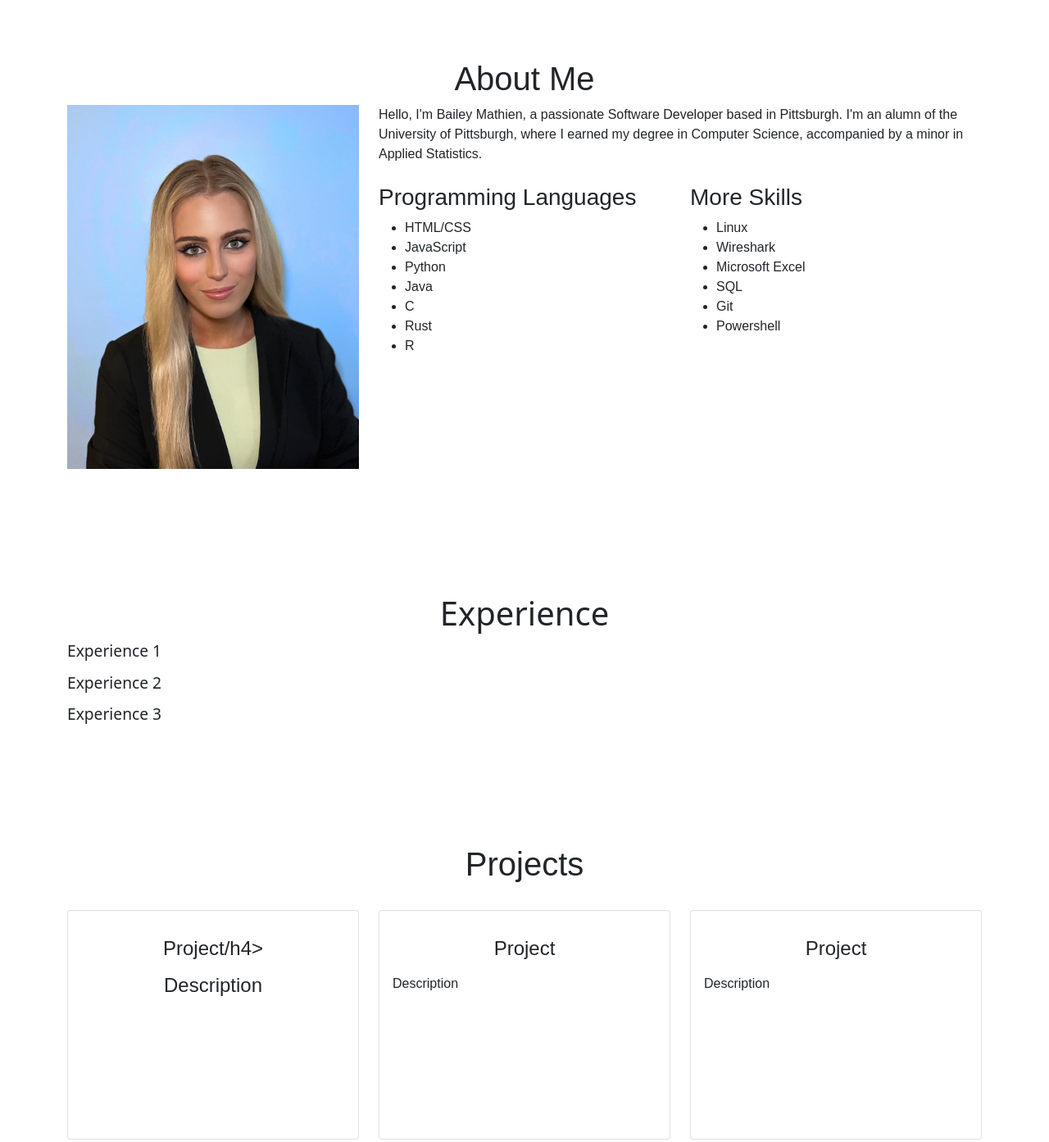
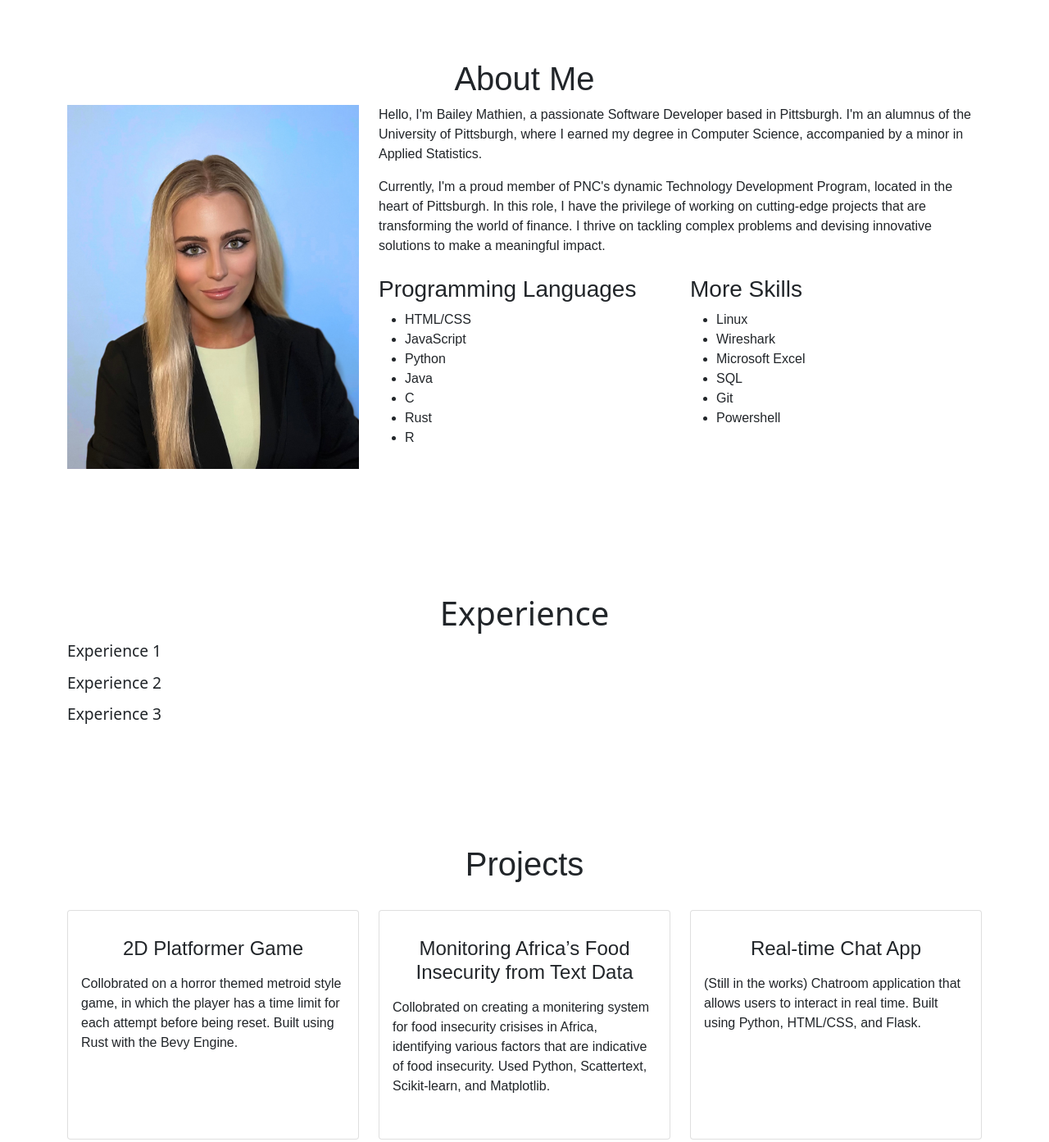
Before and after one commit to baileymathien/baileymathien.github.io, a plain HTML site: page index.html in a window 1280 px wide. Shown: the part 840-2233 px from the top of the page at 82% size. Drawn offline with nearby package versions, Linux system fonts and the light colour scheme; files whose address does not match are found by name; a web font is replaced by a local one.

Commit message:
Update index.html

```diff
--- a/index.html
+++ b/index.html
@@ -72,8 +72,9 @@
             </div>
 
             <div class="col-lg-8">
-                <p>Hello, I'm Bailey Mathien, a passionate Software Developer based in Pittsburgh. I'm an alumn of the University of Pittsburgh, where I earned my degree in Computer Science, accompanied by a minor in Applied Statistics.</p>
+                <p>Hello, I'm Bailey Mathien, a passionate Software Developer based in Pittsburgh. I'm an alumnus of the University of Pittsburgh, where I earned my degree in Computer Science, accompanied by a minor in Applied Statistics.</p>
 
+                <p>Currently, I'm a proud member of PNC's dynamic Technology Development Program, located in the heart of Pittsburgh. In this role, I have the privilege of working on cutting-edge projects that are transforming the world of finance. I thrive on tackling complex problems and devising innovative solutions to make a meaningful impact.</p>
                 <!-- Add two columns for listing technical skills below the paragraphs -->
                 <div class="row mt-4">
                     <div class="col-lg-6">
@@ -133,8 +134,8 @@
                 <div class="col-lg-4 mt-4">
                     <div class="card servicesText">
                         <div class="card-body">
-                            <h4 class="card-title mt-3">Project/h4>
-                            <p class="card-text mt-3">Description
+                            <h4 class="card-title mt-3">2D Platformer Game</h4>
+                            <p class="card-text mt-3">Collobrated on a horror themed metroid style game, in which the player has a time limit for each attempt before being reset. Built using Rust with the Bevy Engine.
                             </p>
                         </div>
                     </div>
@@ -142,8 +143,8 @@
                 <div class="col-lg-4 mt-4">
                     <div class="card servicesText">
                         <div class="card-body">
-                            <h4 class="card-title mt-3">Project</h4>
-                            <p class="card-text mt-3">Description
+                            <h4 class="card-title mt-3">Monitoring Africa’s Food Insecurity from Text Data</h4>
+                            <p class="card-text mt-3">Collobrated on creating a monitering system for food insecurity crisises in Africa, identifying various factors that are indicative of food insecurity. Used Python, Scattertext, Scikit-learn, and Matplotlib.
                             </p>
                         </div>
                     </div>
@@ -152,8 +153,8 @@
                 <div class="col-lg-4 mt-4">
                     <div class="card servicesText">
                         <div class="card-body">
-                            <h4 class="card-title mt-3">Project</h4>
-                            <p class="card-text mt-3"> Description
+                            <h4 class="card-title mt-3">Real-time Chat App</h4>
+                            <p class="card-text mt-3"> (Still in the works) Chatroom application that allows users to interact in real time. Built using Python, HTML/CSS, and Flask.
                             </p>
                         </div>
                     </div>
```
